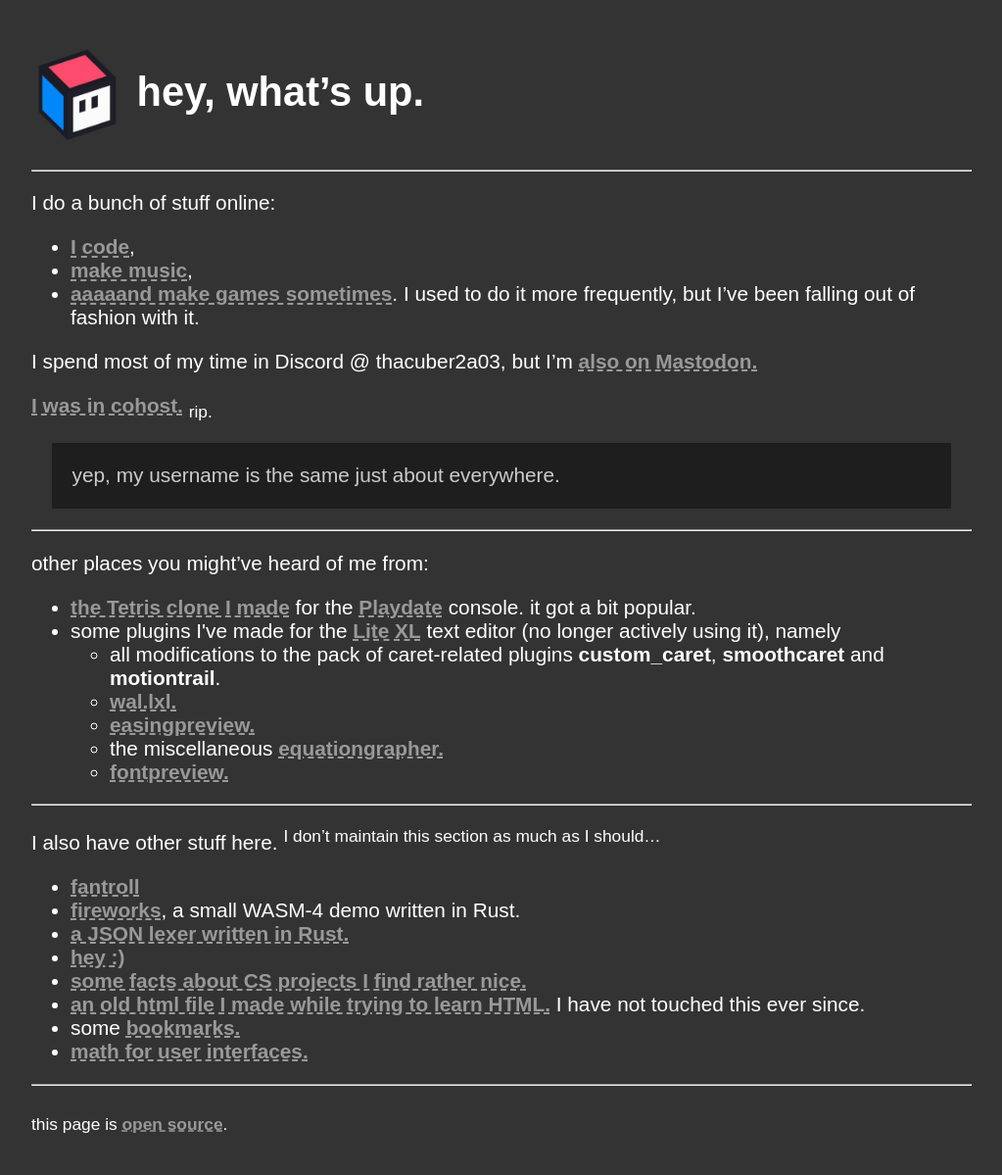
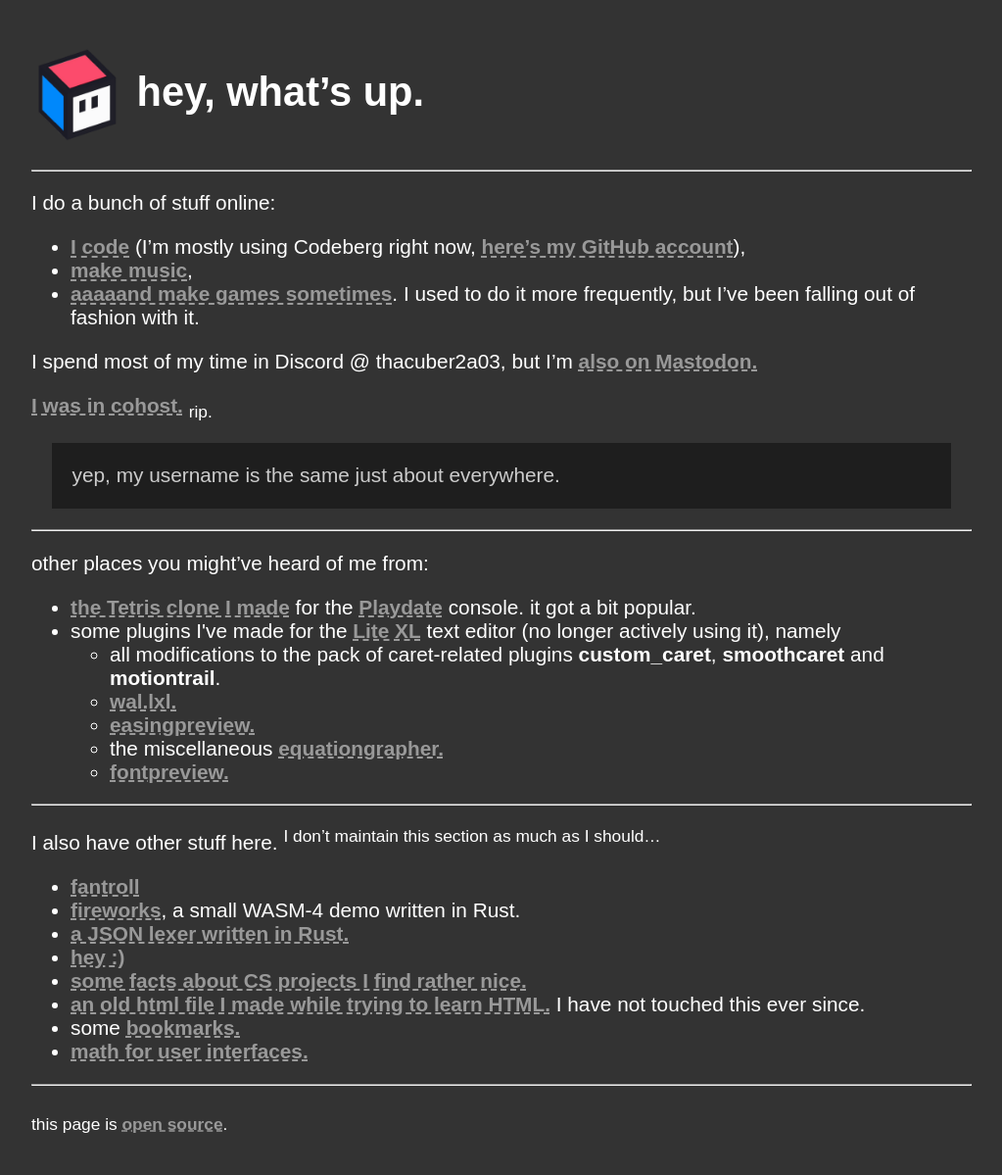
Before and after one commit to thacuber2a03/thacuber2a03.github.io, a Jekyll site: the page built from index.md, in a window 1280 px wide. Shown: the whole page at 98% size, without its empty margins (128-1151 px from the left). Built offline with Jekyll 4.4.1, drawn with Linux system fonts in a browser that asks for light colours.

Commit message:
I'm using codeberg more frequently now

```diff
--- a/index.md
+++ b/index.md
@@ -9,7 +9,7 @@
 ---
 
 I do a bunch of stuff online:
-- [I code](https://github.com/thacuber2a03),
+- [I code](https://codeberg.org/thacuber2a03) (I'm mostly using Codeberg right now, [here's my GitHub account](https://github.com/thacuber2a03)),
 - [make music](/music),
 - [aaaaand make games sometimes](https://thacuber.itch.io).
   I used to do it more frequently, but I've been falling out of fashion with it.
```
